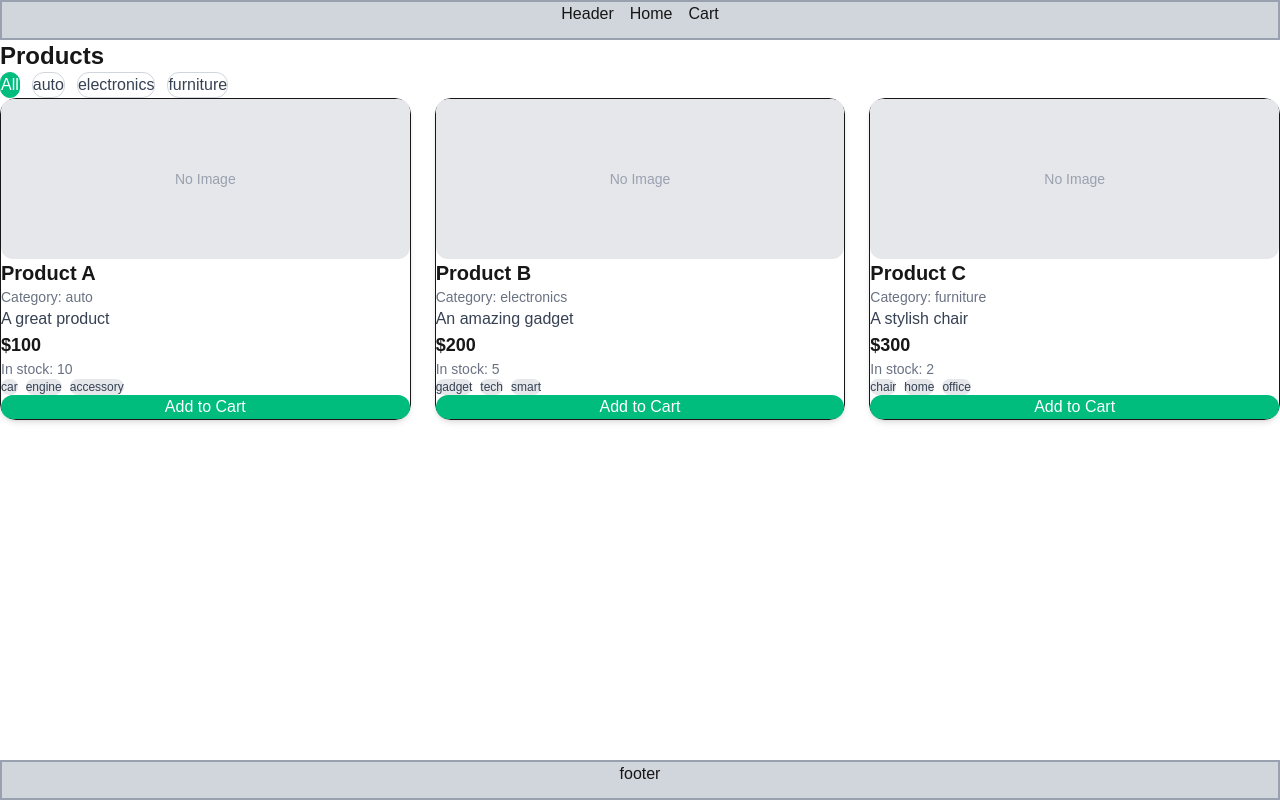
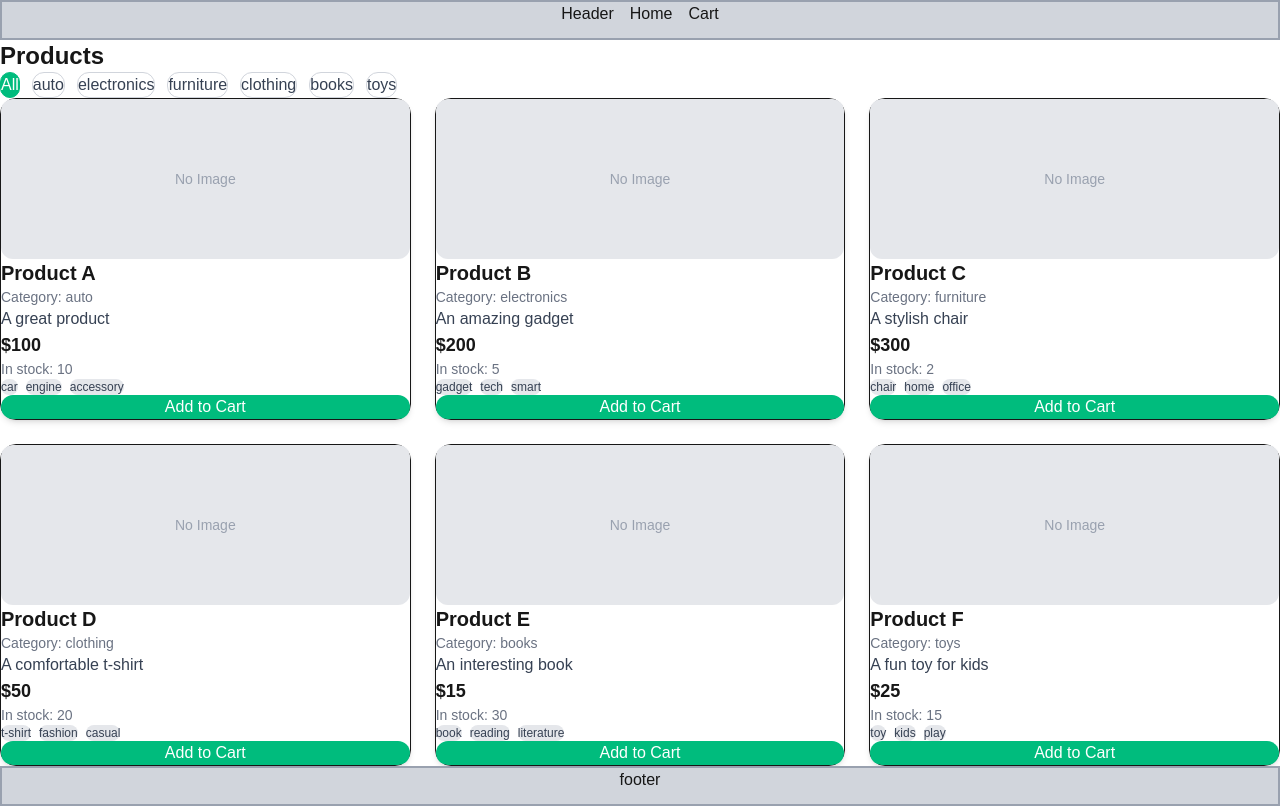
Before and after one commit to DmytroK-goit/IStore, a Next.js app: page /products in a window 1280 px wide. Built offline with nearby package versions, Linux system fonts and the light colour scheme.

Commit message:
remove products

```diff
--- a/src/app/cart/page.tsx
+++ b/src/app/cart/page.tsx
@@ -1,6 +1,6 @@
 'use client';
 import { useState, useEffect } from 'react';
-import { products } from '../products/page';
+import { products } from '@/data/products';
 
 type CartItem = { id: number; quantity: number };
 
--- a/src/app/products/page.tsx
+++ b/src/app/products/page.tsx
@@ -1,38 +1,6 @@
 'use client';
 import { useState, useEffect } from 'react';
-
-export const products = [
-  {
-    id: 1,
-    name: 'Product A',
-    category: 'auto',
-    price: 100,
-    description: 'A great product',
-    amount: 10,
-    image: null,
-    tags: ['car', 'engine', 'accessory'], // <- ключові слова
-  },
-  {
-    id: 2,
-    name: 'Product B',
-    category: 'electronics',
-    price: 200,
-    description: 'An amazing gadget',
-    amount: 5,
-    image: null,
-    tags: ['gadget', 'tech', 'smart'],
-  },
-  {
-    id: 3,
-    name: 'Product C',
-    category: 'furniture',
-    price: 300,
-    description: 'A stylish chair',
-    amount: 2,
-    image: null,
-    tags: ['chair', 'home', 'office'],
-  },
-];
+import { products } from '@/data/products';
 
 type CartItem = { id: number; quantity: number };
 
--- /dev/null
+++ b/src/data/products.ts
@@ -0,0 +1,62 @@
+export const products = [
+  {
+    id: 1,
+    name: 'Product A',
+    category: 'auto',
+    price: 100,
+    description: 'A great product',
+    amount: 10,
+    image: null,
+    tags: ['car', 'engine', 'accessory'],
+  },
+  {
+    id: 2,
+    name: 'Product B',
+    category: 'electronics',
+    price: 200,
+    description: 'An amazing gadget',
+    amount: 5,
+    image: null,
+    tags: ['gadget', 'tech', 'smart'],
+  },
+  {
+    id: 3,
+    name: 'Product C',
+    category: 'furniture',
+    price: 300,
+    description: 'A stylish chair',
+    amount: 2,
+    image: null,
+    tags: ['chair', 'home', 'office'],
+  },
+  {
+    id: 4,
+    name: 'Product D',
+    category: 'clothing',
+    price: 50,
+    description: 'A comfortable t-shirt',
+    amount: 20,
+    image: null,
+    tags: ['t-shirt', 'fashion', 'casual'],
+  },
+  {
+    id: 5,
+    name: 'Product E',
+    category: 'books',
+    price: 15,
+    description: 'An interesting book',
+    amount: 30,
+    image: null,
+    tags: ['book', 'reading', 'literature'],
+  },
+  {
+    id: 6,
+    name: 'Product F',
+    category: 'toys',
+    price: 25,
+    description: 'A fun toy for kids',
+    amount: 15,
+    image: null,
+    tags: ['toy', 'kids', 'play'],
+  },
+];
```
